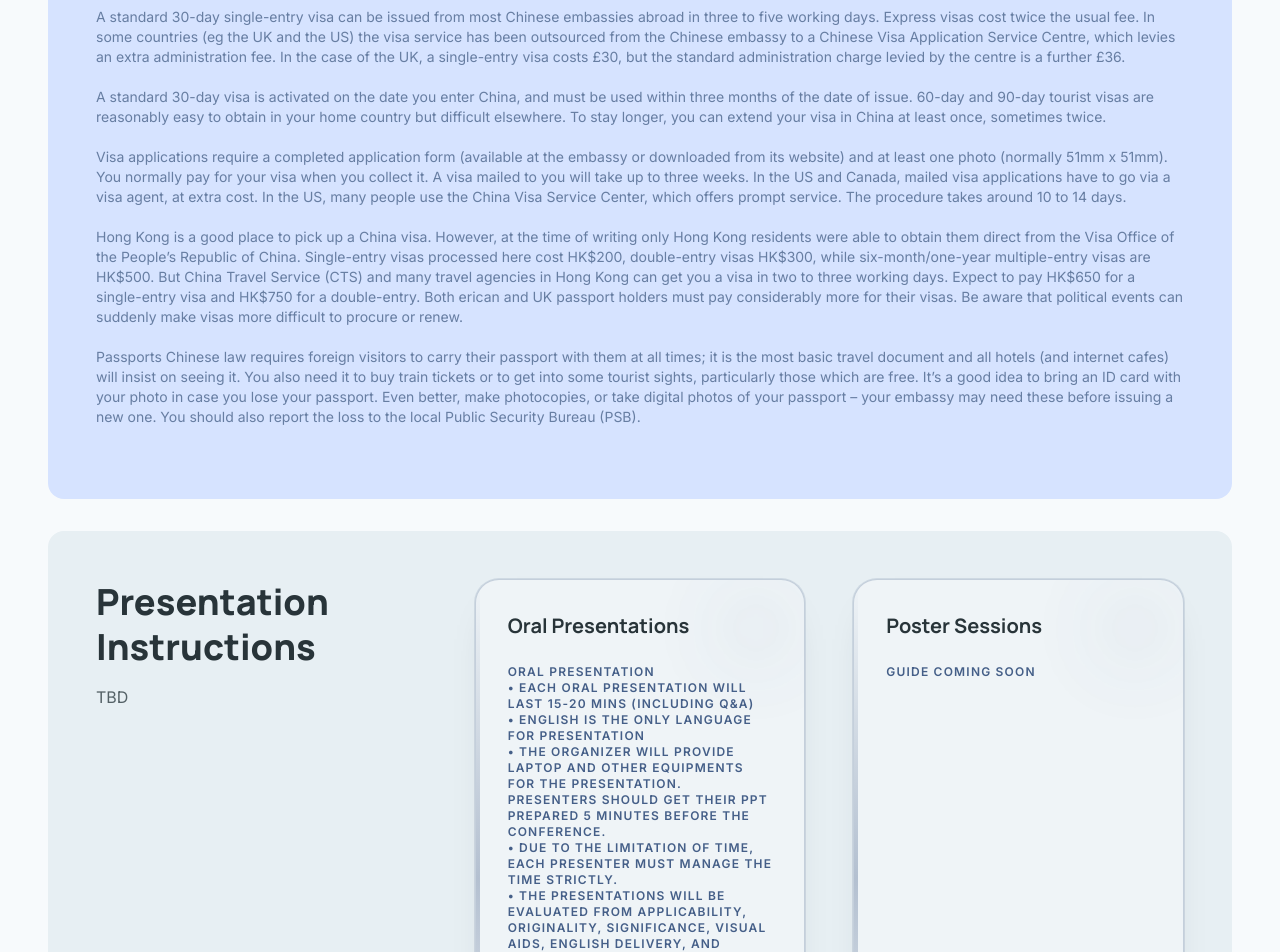
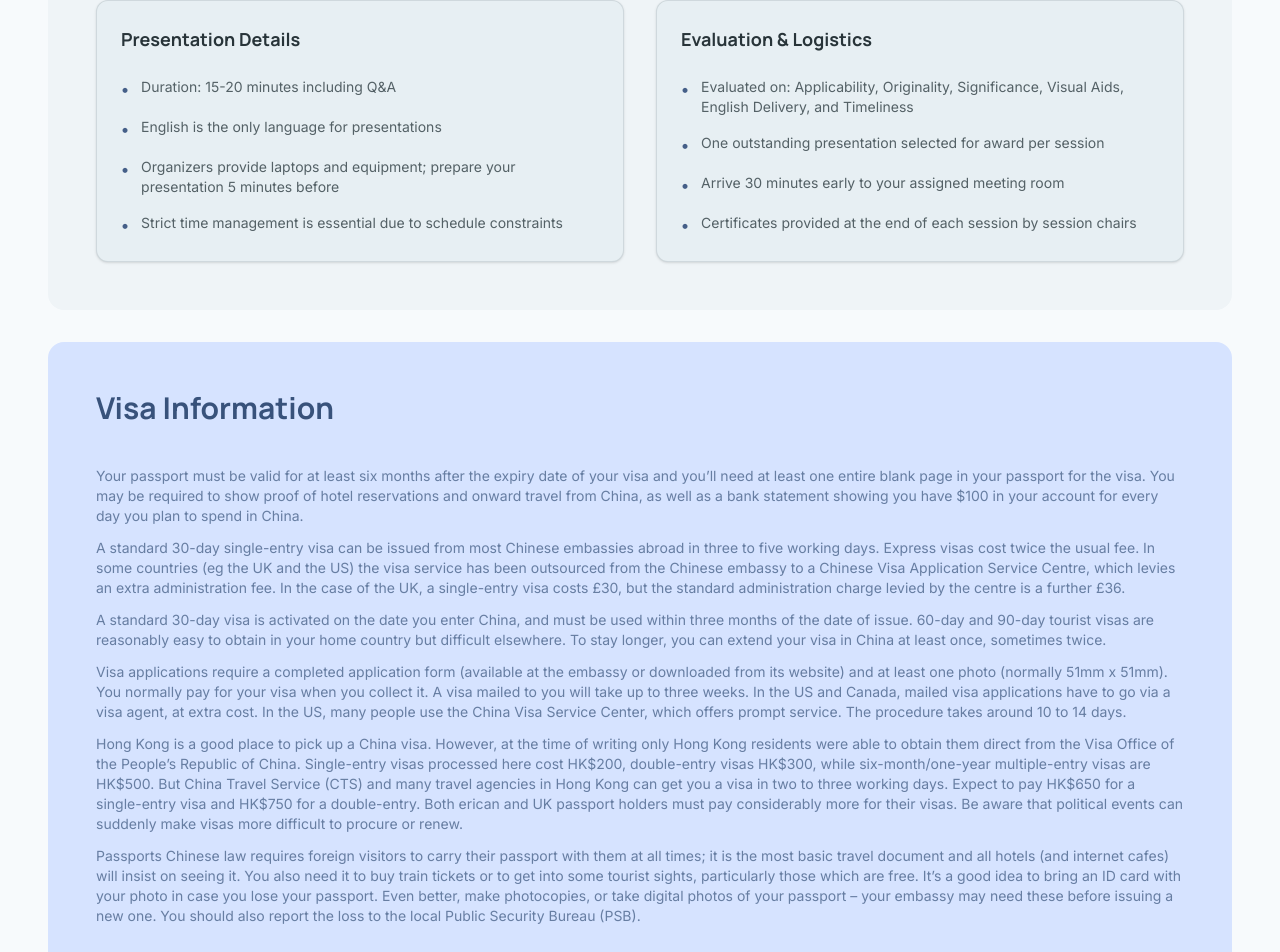
Before and after one commit to ascomlab/apase-web, a Next.js app: page /attendance in a window 1280 px wide. Shown: the part 2988-3940 px from the top of the page. Built offline with nearby package versions, Linux system fonts and the light colour scheme.

Commit message:
revise content

```diff
--- a/app/attendance/page.tsx
+++ b/app/attendance/page.tsx
@@ -135,6 +135,105 @@ export default function AttendancePage() {
             </div>
           </div>
 
+          <div className="bg-surface-container-low rounded-2xl p-12">
+            <div className="mb-12">
+              <h2 className="font-headline text-4xl font-extrabold text-on-background leading-tight mb-4">
+                Presentation Instructions
+              </h2>
+              <p className="text-on-surface-variant max-w-2xl">
+                Guidelines for presenters to ensure smooth and engaging oral
+                presentations at the conference.
+              </p>
+            </div>
+
+            <div className="grid grid-cols-1 md:grid-cols-2 gap-8">
+              <div className="group relative overflow-hidden rounded-xl border bg-surface-container p-6 shadow-sm transition-all duration-300 hover:shadow-md border-outline/20">
+                <h3 className="font-headline font-bold text-lg mb-6 text-on-background">
+                  Presentation Details
+                </h3>
+                <ul className="space-y-4">
+                  <li className="flex gap-3">
+                    <span className="text-primary font-bold flex-shrink-0">
+                      •
+                    </span>
+                    <span className="text-on-surface-variant text-sm">
+                      Duration: 15-20 minutes including Q&A
+                    </span>
+                  </li>
+                  <li className="flex gap-3">
+                    <span className="text-primary font-bold flex-shrink-0">
+                      •
+                    </span>
+                    <span className="text-on-surface-variant text-sm">
+                      English is the only language for presentations
+                    </span>
+                  </li>
+                  <li className="flex gap-3">
+                    <span className="text-primary font-bold flex-shrink-0">
+                      •
+                    </span>
+                    <span className="text-on-surface-variant text-sm">
+                      Organizers provide laptops and equipment; prepare your
+                      presentation 5 minutes before
+                    </span>
+                  </li>
+                  <li className="flex gap-3">
+                    <span className="text-primary font-bold flex-shrink-0">
+                      •
+                    </span>
+                    <span className="text-on-surface-variant text-sm">
+                      Strict time management is essential due to schedule
+                      constraints
+                    </span>
+                  </li>
+                </ul>
+              </div>
+
+              <div className="group relative overflow-hidden rounded-xl border bg-surface-container p-6 shadow-sm transition-all duration-300 hover:shadow-md border-outline/20">
+                <h3 className="font-headline font-bold text-lg mb-6 text-on-background">
+                  Evaluation & Logistics
+                </h3>
+                <ul className="space-y-4">
+                  <li className="flex gap-3">
+                    <span className="text-primary font-bold flex-shrink-0">
+                      •
+                    </span>
+                    <span className="text-on-surface-variant text-sm">
+                      Evaluated on: Applicability, Originality, Significance,
+                      Visual Aids, English Delivery, and Timeliness
+                    </span>
+                  </li>
+                  <li className="flex gap-3">
+                    <span className="text-primary font-bold flex-shrink-0">
+                      •
+                    </span>
+                    <span className="text-on-surface-variant text-sm">
+                      One outstanding presentation selected for award per
+                      session
+                    </span>
+                  </li>
+                  <li className="flex gap-3">
+                    <span className="text-primary font-bold flex-shrink-0">
+                      •
+                    </span>
+                    <span className="text-on-surface-variant text-sm">
+                      Arrive 30 minutes early to your assigned meeting room
+                    </span>
+                  </li>
+                  <li className="flex gap-3">
+                    <span className="text-primary font-bold flex-shrink-0">
+                      •
+                    </span>
+                    <span className="text-on-surface-variant text-sm">
+                      Certificates provided at the end of each session by
+                      session chairs
+                    </span>
+                  </li>
+                </ul>
+              </div>
+            </div>
+          </div>
+
           <div
             id="visa"
             className="bg-primary-container p-12 rounded-2xl flex flex-col justify-between"
@@ -143,87 +242,75 @@ export default function AttendancePage() {
               <h2 className="font-headline text-3xl font-bold text-on-primary-container mb-4">
                 Visa Information
               </h2>
-              <p className="text-on-primary-container/80 font-medium">{/*TBD*/}</p>
+              <p className="text-on-primary-container/80 font-medium">
+                {/*TBD*/}
+              </p>
             </div>
-            <div className="mt-8">
-              <p className="text-sm text-on-primary-container/70 mb-6">
-
-                Your passport must be valid for at least six months after the expiry date of your visa and you’ll need at least one entire blank page in your passport for the visa. You may be required to show proof of hotel reservations and onward travel from China, as well as a bank statement showing you have $100 in your account for every day you plan to spend in China.
-<br />
-<br />
-A standard 30-day single-entry visa can be issued from most Chinese embassies abroad in three to five working days. Express visas cost twice the usual fee. In some countries (eg the UK and the US) the visa service has been outsourced from the Chinese embassy to a Chinese Visa Application Service Centre, which levies an extra administration fee. In the case of the UK, a single-entry visa costs £30, but the standard administration charge levied by the centre is a further £36.
-<br />
-<br />
-A standard 30-day visa is activated on the date you enter China, and must be used within three months of the date of issue. 60-day and 90-day tourist visas are reasonably easy to obtain in your home country but difficult elsewhere. To stay longer, you can extend your visa in China at least once, sometimes twice.
-<br />
-<br />
-Visa applications require a completed application form (available at the embassy or downloaded from its website) and at least one photo (normally 51mm x 51mm). You normally pay for your visa when you collect it. A visa mailed to you will take up to three weeks. In the US and Canada, mailed visa applications have to go via a visa agent, at extra cost. In the US, many people use the China Visa Service Center, which offers prompt service. The procedure takes around 10 to 14 days.
-<br />
-<br />
-Hong Kong is a good place to pick up a China visa. However, at the time of writing only Hong Kong residents were able to obtain them direct from the Visa Office of the People’s Republic of China. Single-entry visas processed here cost HK$200, double-entry visas HK$300, while six-month/one-year multiple-entry visas are HK$500. But China Travel Service (CTS) and many travel agencies in Hong Kong can get you a visa in two to three working days. Expect to pay HK$650 for a single-entry visa and HK$750 for a double-entry. Both erican and UK passport holders must pay considerably more for their visas.
-Be aware that political events can suddenly make visas more difficult to procure or renew.
-<br />
-<br />
-Passports
-Chinese law requires foreign visitors to carry their passport with them at all times; it is the most basic travel document and all hotels (and internet cafes) will insist on seeing it. You also need it to buy train tickets or to get into some tourist sights, particularly those which are free.
-It’s a good idea to bring an ID card with your photo in case you lose your passport. Even better, make photocopies, or take digital photos of your passport – your embassy may need these before issuing a new one. You should also report the loss to the local Public Security Bureau (PSB).
-
-
-
-
-
-
-              </p>
-              {/*<button className="w-full bg-on-primary-container text-primary-container py-3 rounded-lg font-bold flex items-center justify-center gap-2 hover:opacity-90 transition-opacity">
-                View Visa Guide
-              </button>*/}
-            </div>
-          </div>
-
-          <div className="bg-surface-container p-12 rounded-2xl">
-            <div className="grid grid-cols-1 lg:grid-cols-3 gap-12">
-              <div className="lg:col-span-1">
-                <h2 className="font-headline text-4xl font-extrabold text-on-background leading-tight">
-                  Presentation
-                  <br />
-                  Instructions
-                </h2>
-                <p className="mt-4 text-on-surface-variant">TBD</p>
-              </div>
-              <div className="group relative overflow-hidden rounded-3xl border bg-surface-container-low p-8 shadow-[0_18px_40px_-28px_rgba(40,52,57,0.35)] transition-all duration-300 hover:-translate-y-1 hover:shadow-[0_26px_60px_-30px_rgba(40,52,57,0.45)] border-primary/25 ring-1 ring-primary/15">
-                <div className="absolute inset-y-0 left-0 w-1 bg-gradient-to-b from-transparent via-primary/35 to-transparent" />
-                <div className="absolute right-0 top-0 h-24 w-24 rounded-full bg-primary/8 blur-2xl transition-opacity duration-300 group-hover:opacity-100 opacity-70" />
-                <h3 className="font-headline font-bold text-xl mb-4 relative z-10">
-                  Oral Presentations
-                </h3>
-                <p className="text-on-surface-variant text-sm mb-6 relative z-10">
-                  {/*TBD*/}
+            <div className="mt-6">
+              <div className="text-sm text-on-primary-container/70 mb-6 space-y-3">
+                <p>
+                  Your passport must be valid for at least six months after the
+                  expiry date of your visa and you’ll need at least one entire
+                  blank page in your passport for the visa. You may be required
+                  to show proof of hotel reservations and onward travel from
+                  China, as well as a bank statement showing you have $100 in
+                  your account for every day you plan to spend in China.
                 </p>
-                <span className="text-xs font-bold text-primary uppercase tracking-widest relative z-10 block">
-                  Oral Presentation<br />
-
-                    • Each oral presentation will last 15-20 mins (Including Q&A)<br />
-                    • English is the only language for presentation<br />
-                    • The organizer will provide laptop and other equipments for the presentation. Presenters should get their PPT prepared 5 minutes before the conference.<br />
-                    • Due to the limitation of time, each presenter must manage the time strictly.<br />
-                    • The presentations will be evaluated from Applicability, Originality, Significance, Visual Aids, English Delivery, and Timeliness, six aspects.<br />
-                    • One excellent presentation will be selected and awarded from each session.<br />
-                    • Please arrive at the designated meeting room 30 minutes earlier, in case some authors are not able to make the presentation on time<br />
-                    • The presentation certificates will be given at the end of each session by session chairs.<br />
-                </span>
-              </div>
-              <div className="group relative overflow-hidden rounded-3xl border bg-surface-container-low p-8 shadow-[0_18px_40px_-28px_rgba(40,52,57,0.35)] transition-all duration-300 hover:-translate-y-1 hover:shadow-[0_26px_60px_-30px_rgba(40,52,57,0.45)] border-primary/25 ring-1 ring-primary/15">
-                <div className="absolute inset-y-0 left-0 w-1 bg-gradient-to-b from-transparent via-primary/35 to-transparent" />
-                <div className="absolute right-0 top-0 h-24 w-24 rounded-full bg-primary/8 blur-2xl transition-opacity duration-300 group-hover:opacity-100 opacity-70" />
-                <h3 className="font-headline font-bold text-xl mb-4 relative z-10">
-                  Poster Sessions
-                </h3>
-                <p className="text-on-surface-variant text-sm mb-6 relative z-10">
-                  {/*TBD*/}
+                <p>
+                  A standard 30-day single-entry visa can be issued from most
+                  Chinese embassies abroad in three to five working days.
+                  Express visas cost twice the usual fee. In some countries (eg
+                  the UK and the US) the visa service has been outsourced from
+                  the Chinese embassy to a Chinese Visa Application Service
+                  Centre, which levies an extra administration fee. In the case
+                  of the UK, a single-entry visa costs £30, but the standard
+                  administration charge levied by the centre is a further £36.
                 </p>
-                <span className="text-xs font-bold text-primary uppercase tracking-widest relative z-10 block">
-                  Guide coming soon
-                </span>
+                <p>
+                  A standard 30-day visa is activated on the date you enter
+                  China, and must be used within three months of the date of
+                  issue. 60-day and 90-day tourist visas are reasonably easy to
+                  obtain in your home country but difficult elsewhere. To stay
+                  longer, you can extend your visa in China at least once,
+                  sometimes twice.
+                </p>
+                <p>
+                  Visa applications require a completed application form
+                  (available at the embassy or downloaded from its website) and
+                  at least one photo (normally 51mm x 51mm). You normally pay
+                  for your visa when you collect it. A visa mailed to you will
+                  take up to three weeks. In the US and Canada, mailed visa
+                  applications have to go via a visa agent, at extra cost. In
+                  the US, many people use the China Visa Service Center, which
+                  offers prompt service. The procedure takes around 10 to 14
+                  days.
+                </p>
+                <p>
+                  Hong Kong is a good place to pick up a China visa. However, at
+                  the time of writing only Hong Kong residents were able to
+                  obtain them direct from the Visa Office of the People’s
+                  Republic of China. Single-entry visas processed here cost
+                  HK$200, double-entry visas HK$300, while six-month/one-year
+                  multiple-entry visas are HK$500. But China Travel Service
+                  (CTS) and many travel agencies in Hong Kong can get you a visa
+                  in two to three working days. Expect to pay HK$650 for a
+                  single-entry visa and HK$750 for a double-entry. Both erican
+                  and UK passport holders must pay considerably more for their
+                  visas. Be aware that political events can suddenly make visas
+                  more difficult to procure or renew.
+                </p>
+                <p>
+                  Passports Chinese law requires foreign visitors to carry their
+                  passport with them at all times; it is the most basic travel
+                  document and all hotels (and internet cafes) will insist on
+                  seeing it. You also need it to buy train tickets or to get
+                  into some tourist sights, particularly those which are free.
+                  It’s a good idea to bring an ID card with your photo in case
+                  you lose your passport. Even better, make photocopies, or take
+                  digital photos of your passport – your embassy may need these
+                  before issuing a new one. You should also report the loss to
+                  the local Public Security Bureau (PSB).
+                </p>
               </div>
             </div>
           </div>
--- a/app/page.tsx
+++ b/app/page.tsx
@@ -25,19 +25,6 @@ const heroData = {
     { name: "NARIT", logo: getAssetPath("/logo/organizors/narit-logo.png") },
     { name: "IDSEA", logo: getAssetPath("/logo/organizors/idsea-logo.png") },
     { name: "APSCO", logo: getAssetPath("/logo/organizors/apsco-logo.png") },
-  ],
-};
-
-const aboutData = {
-  title: {
-    main: "About the",
-    highlighted: "Conference",
-  },
-  intro:
-    "2026 The 5th Asia-Pacific Aerospace Science and Engineering Symposium (APASE 2026).",
-  descriptions: [
-    "2026 The 5th Asia-Pacific Aerospace Science and Engineering Symposium (APASE 2026), the annual conference held from the year 2020 with the name of The Innovation Aviation & Aerospace Industry (IAAI)- International Conference, will take place on December 18-21, 2026. in Harbin, China. Accepted papers in APASE 2026 will be submitted for publication into <b>EI Compendex(Journal of Physics: Conference Series, JPCS).</b> The APASE 2026 conference focuses on innovations in aviation and aerospace by fostering knowledge and new ideas for research work within the community, speakers, plenary speeches, young researchers and practitioners.",
-    "APASE 2026 also seeks to provide forums, oral presentations, and scientific sessions. APASE 2026 invites researchers, aerospace and aviation industry representatives, and others with an interest in the impacts of the aerospace and aviation industry to join us for what will be an exciting event.",
   ],
 };
 
@@ -359,25 +346,38 @@ export default function Home() {
           <div className="grid grid-cols-1 lg:grid-cols-12 gap-16 items-start">
             <div className="lg:col-span-4">
               <h2 className="font-headline text-4xl font-extrabold text-[#1A365D] leading-tight sticky top-32">
-                {aboutData.title.main} <br />
-                <span className="text-primary">
-                  {aboutData.title.highlighted}
-                </span>
+                About the <br />
+                <span className="text-primary">Conference</span>
               </h2>
             </div>
             <div className="lg:col-span-8">
               <div className="max-w-3xl space-y-8">
                 <p className="font-body text-2xl text-on-surface leading-snug font-medium">
-                  {aboutData.intro}
+                  2026 The 5th Asia-Pacific Aerospace Science and Engineering
+                  Symposium (APASE 2026).
                 </p>
-                {aboutData.descriptions.map((desc, index) => (
-                  <p
-                    key={index}
-                    className="font-body text-lg text-on-surface-variant leading-relaxed"
-                  >
-                    {desc}
-                  </p>
-                ))}
+                <p className="font-body text-lg text-on-surface-variant leading-relaxed">
+                  2026 The 5th Asia-Pacific Aerospace Science and Engineering
+                  Symposium (APASE 2026), the annual conference held from the
+                  year 2020 with the name of The Innovation Aviation {"&"}{" "}
+                  Aerospace Industry (IAAI)- International Conference, will take
+                  place on December 18-21, 2026. in Harbin, China. Accepted
+                  papers in APASE 2026 will be submitted for publication into{" "}
+                  <b>
+                    EI Compendex(Journal of Physics: Conference Series, JPCS)
+                  </b>
+                  . The APASE 2026 conference focuses on innovations in aviation
+                  and aerospace by fostering knowledge and new ideas for
+                  research work within the community, speakers, plenary
+                  speeches, young researchers and practitioners.
+                </p>
+                <p className="font-body text-lg text-on-surface-variant leading-relaxed">
+                  APASE 2026 also seeks to provide forums, oral presentations,
+                  and scientific sessions. APASE 2026 invites researchers,
+                  aerospace and aviation industry representatives, and others
+                  with an interest in the impacts of the aerospace and aviation
+                  industry to join us for what will be an exciting event.
+                </p>
               </div>
             </div>
           </div>
@@ -388,7 +388,7 @@ export default function Home() {
         <div className="flex flex-col md:flex-row gap-20">
           <div className="md:w-1/3">
             <h2 className="font-headline text-4xl font-extrabold text-[#1A365D] mb-6 leading-tight">
-               Important Dates
+              Important Dates
             </h2>
             <p className="text-on-surface-variant text-lg leading-relaxed">
               Stay informed about critical deadlines. Early bird registrations
```
